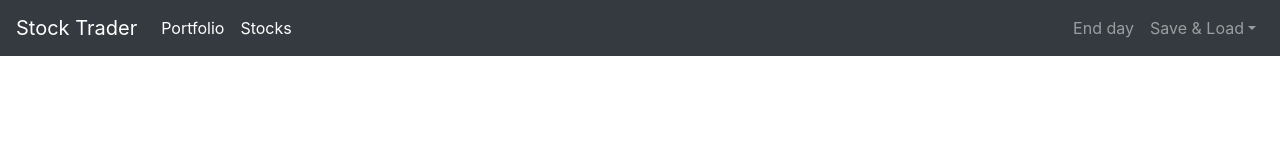
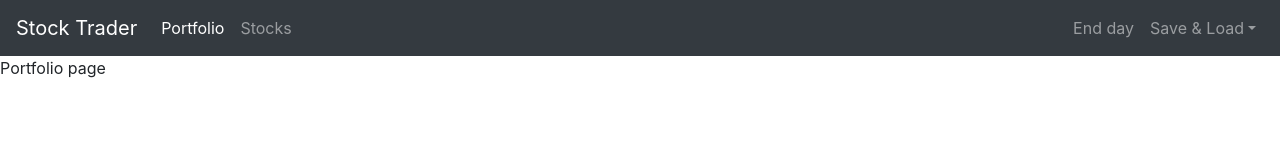
Before and after one commit to chickenfoot88/stock-trader-education-project, a Vue app: page /portfolio in a window 1280 px wide. Shown: the top 160 px of the page. Built offline with nearby package versions, Linux system fonts and the light colour scheme.

Commit message:
Add Portfolio and Home pages

```diff
--- a/src/components/TheHeader.vue
+++ b/src/components/TheHeader.vue
@@ -1,13 +1,13 @@
 <template>
   <nav class="navbar navbar-expand-lg navbar-dark bg-dark">
-    <router-link :to="{ name: 'Home' }" class="navbar-brand">Stock Trader</router-link>
+    <router-link :to="{ name: 'HomePage' }" class="navbar-brand">Stock Trader</router-link>
 
     <div class="collapse navbar-collapse">
       <ul class="navbar-nav">
-        <router-link :to="{ name: 'Portfolio' }" tag="li" active-class="active" class="nav-item">
+        <router-link :to="{ name: 'PortfolioPage' }" tag="li" active-class="active" class="nav-item">
           <a class="nav-link">Portfolio</a>
         </router-link>
-        <router-link :to="{ name: 'Stocks' }" tag="li" active-class="active" class="nav-item">
+        <router-link :to="{ name: 'StocksPage' }" tag="li" active-class="active" class="nav-item">
           <a class="nav-link">Stocks</a>
         </router-link>
       </ul>
--- a/src/router/index.js
+++ b/src/router/index.js
@@ -6,8 +6,18 @@ Vue.use(VueRouter)
 const routes = [
   {
     path: '/',
-    name: 'Home',
+    name: 'HomePage',
     component: () => import('../views/Home.vue')
+  },
+  {
+    path: '/portfolio',
+    name: 'PortfolioPage',
+    component: () => import('../views/Portfolio.vue')
+  },
+  {
+    path: '/stocks',
+    name: 'StocksPage',
+    component: () => import('../views/Stocks.vue')
   }
 ]
 
--- a/src/views/Home.vue
+++ b/src/views/Home.vue
@@ -1,5 +1,5 @@
 <template>
-  <div class="home"> Home page</div>
+  <div class="home">Home page</div>
 </template>
 
 <script>
--- /dev/null
+++ b/src/views/Portfolio.vue
@@ -0,0 +1,16 @@
+<template>
+  <div class="">
+    Portfolio page
+  </div>
+</template>
+<script>
+export default {
+  name: '',
+  data() {
+    return {
+
+    }
+  }
+}
+</script>
+<style></style>
```
